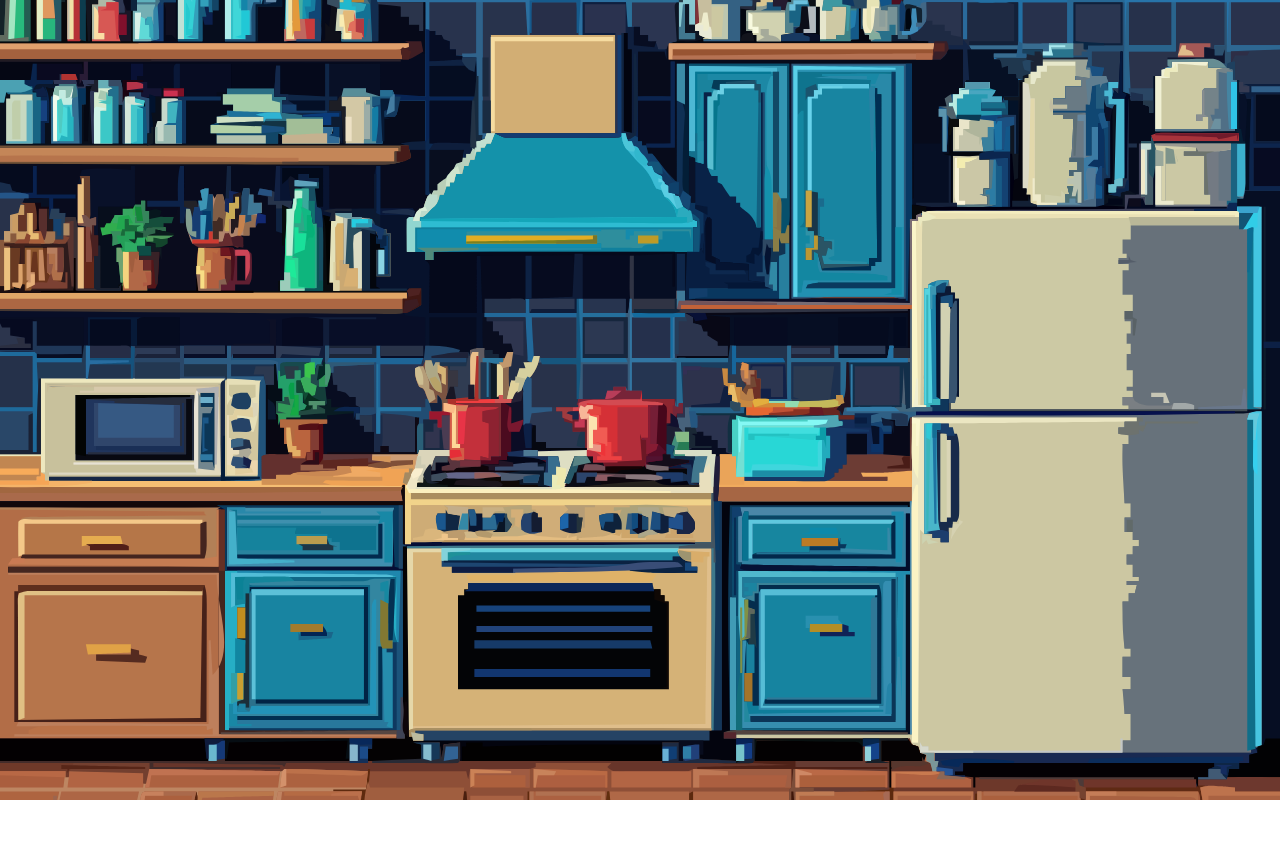
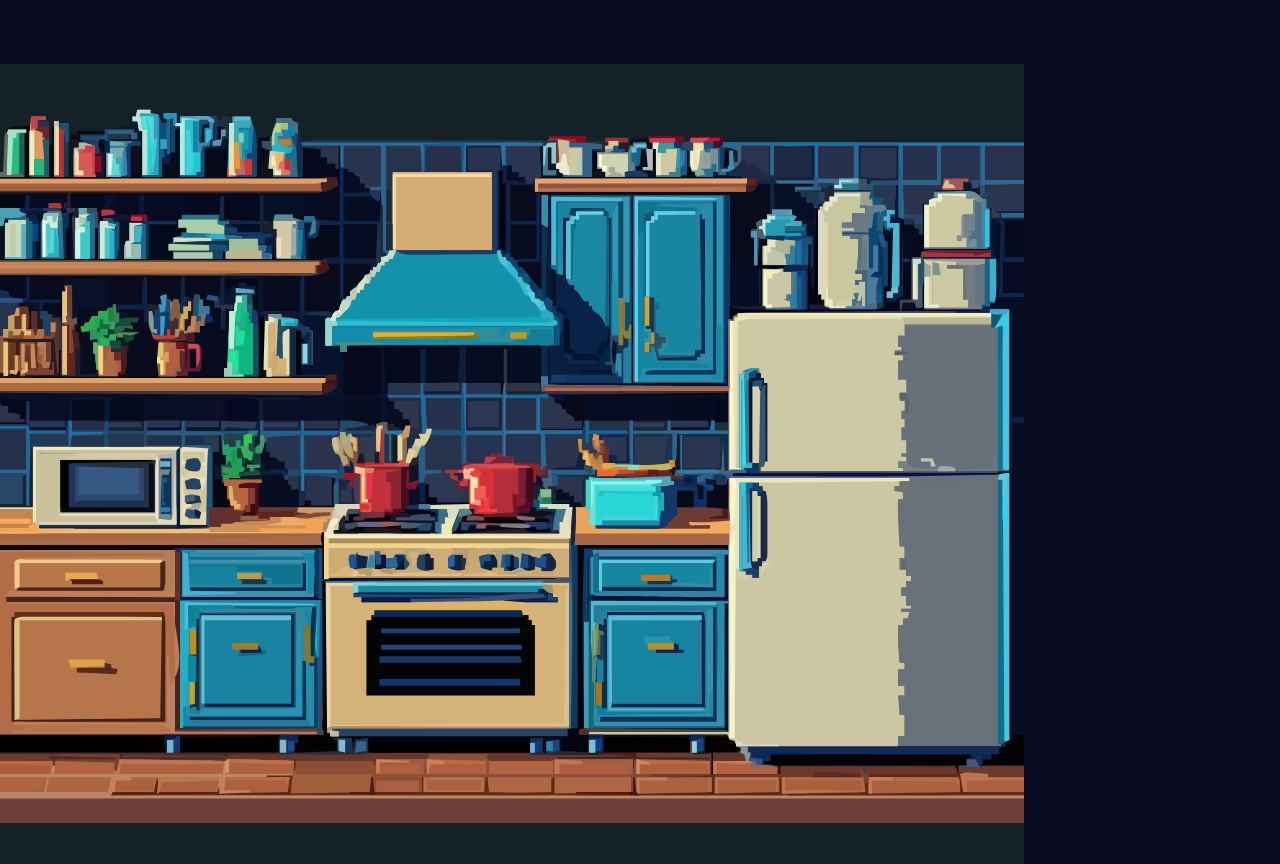
Before and after one commit to jutinwang/Hackthe6ix-2024-Project, a React (Create React App) app in the folder hackthe6ix-project/: page / in a window 1280 px wide. Before the commit the page ends 800 px from the top, so only its background shows below. Built offline with nearby package versions, Linux system fonts and the light colour scheme.

Commit message:
Background setup for the kitchen

```diff
--- a/hackthe6ix-project/src/App.css
+++ b/hackthe6ix-project/src/App.css
@@ -1,10 +1,12 @@
 .App {
   text-align: center;
+  background-color: #090B20;
 }
 
 .App-logo {
   height: 40vmin;
   pointer-events: none;
+  display: flex;
 }
 
 @media (prefers-reduced-motion: no-preference) {
@@ -38,7 +40,7 @@
 }
 
 .app-body{
-  width: 100%;
+  width: 80%;
   height: 100vh;
   background-image: url('./images/fridge/kitchen.svg');
   background-position: center;
--- a/hackthe6ix-project/src/App.js
+++ b/hackthe6ix-project/src/App.js
@@ -1,8 +1,10 @@
 import './App.css';
+import Navbar from './components/Navbar';
 
 function App() {
   return (
       <div className="App">
+        <Navbar />
         <div className='app-body'></div>
       </div>
   );
--- /dev/null
+++ b/hackthe6ix-project/src/components/Navbar.js
@@ -0,0 +1,16 @@
+import React from 'react';
+import './navbar.css';
+
+export default function Navbar(){
+
+    return(
+        <div className='nav-body'>
+            <div className='nav-logo'>
+
+            </div>
+            <div className='nav-info'>
+
+            </div>
+        </div>
+    )
+}
--- /dev/null
+++ b/hackthe6ix-project/src/components/navbar.css
@@ -0,0 +1,5 @@
+.nav-body{
+    height: 8vh;
+    width: 100vw;
+    background-color: #090B20;
+}
--- a/hackthe6ix-project/src/index.css
+++ b/hackthe6ix-project/src/index.css
@@ -5,6 +5,8 @@ body {
     sans-serif;
   -webkit-font-smoothing: antialiased;
   -moz-osx-font-smoothing: grayscale;
+  box-sizing: border-box;
+  overflow: hidden;
 }
 
 code {
```
